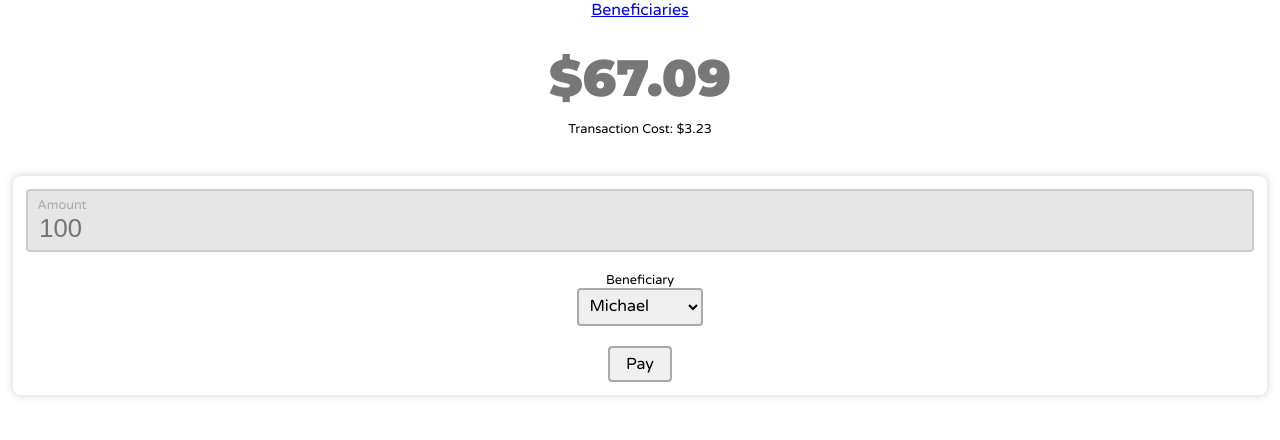
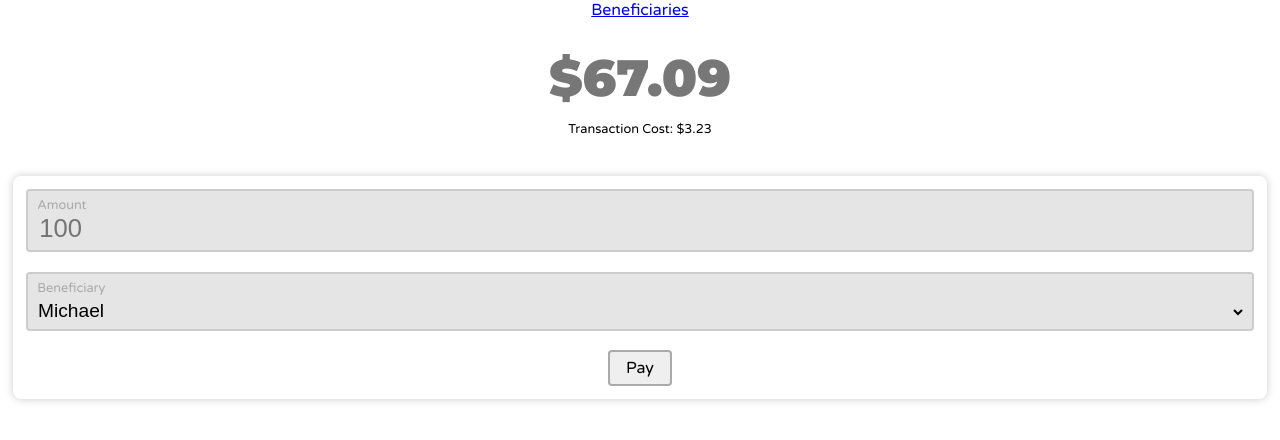
Before and after one commit to michaeldera/wallet, a React (Create React App) app: page / in a window 1280 px wide. Shown: the top 440 px of the page. Built offline with nearby package versions, Linux system fonts and the light colour scheme.

Commit message:
styled select

```diff
--- a/src/components/select/Select.tsx
+++ b/src/components/select/Select.tsx
@@ -1,15 +1,14 @@
-import React, { Fragment } from 'react';
+import React from 'react';
 import "./select.css";
 
 function Select(props: any) {
   return (
-    <Fragment>
+    <div className="select-input-control">
       <label className="select-label">Beneficiary</label>
-      <select className="select">
+      <select className="select-input">
         {props.children}
       </select>
-    </Fragment>
-
+    </div>
   );
 }
 
--- a/src/components/select/select.css
+++ b/src/components/select/select.css
@@ -1,12 +1,26 @@
-.select {
-  border: 2px solid #aaa;
+.select-input-control {
+  border: 2px solid #ccc;
+  background: rgba(0, 0, 0, 0.1);
   border-radius: 4px;
   display: block;
   font-family: 'Varela Round', sans-serif;
   font-size: 1rem;
   margin: 0 auto 1.2rem;
-  padding:0.4rem;
+  padding:0.4rem 0.4rem 0;;
 }
+.select-input{
+  outline: none;
+  width:100%;
+  background: none;
+  border:none;
+  padding:0.2rem 0 0.4rem;
+  font-size:1.2rem;
+}
+
+.select-input option {
+  color : #08beef;
+}
+
 .select:focus{
   outline: none;
   border-color: #08beef;
@@ -18,5 +32,8 @@
 
 .select-label{
   display: block;
+  text-align: left;
   font-size:0.8em;
+  margin-left: 0.2rem;
+  color: #aaa;
 }
```
